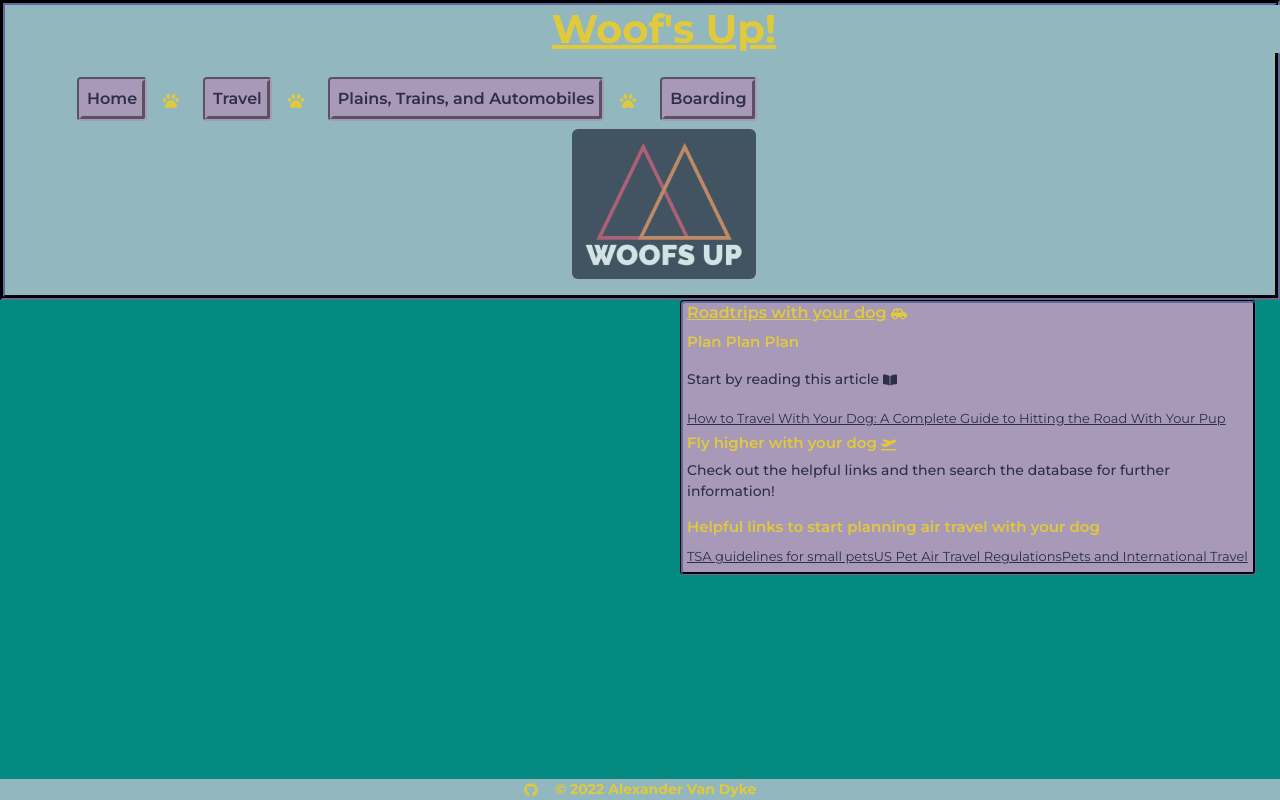
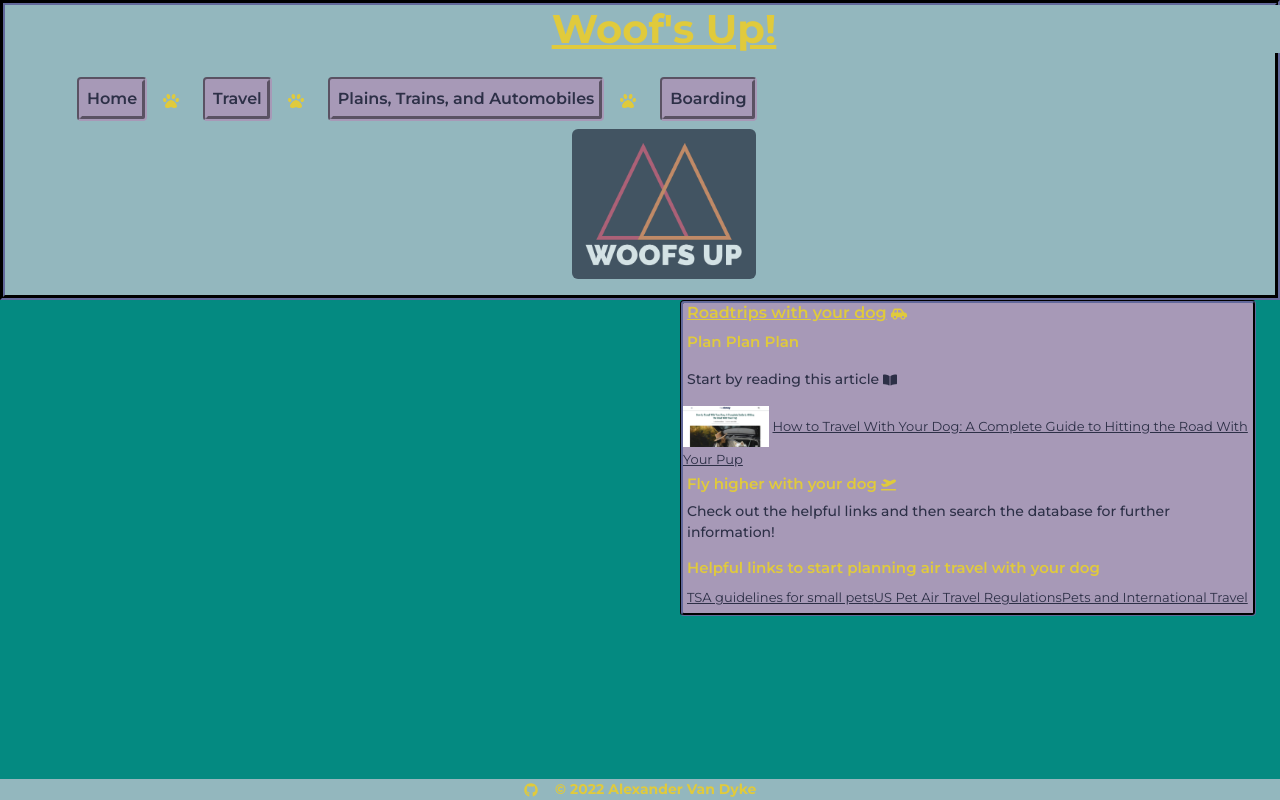
Before and after one commit to AlexandertheGreat491/Woofs_Up, a React (Create React App) app: page /AllTravel in a window 1280 px wide. Built offline with nearby package versions, Linux system fonts and the light colour scheme.

Commit message:
renamed image, inserted it

```diff
--- a/src/pages/AllTravel.js
+++ b/src/pages/AllTravel.js
@@ -1,7 +1,10 @@
 import React from "react";
+// imports icons
 import { FaBookOpen } from "react-icons/fa";
 import { FaCarSide } from "react-icons/fa";
 import { FaPlaneDeparture } from "react-icons/fa";
+// imports the article image
+import guide from "../assets/images/guide.jpg";
 
 const AllTravel = () => {
   return (
@@ -17,6 +20,12 @@ const AllTravel = () => {
         Start by reading this article
         <FaBookOpen className="ms-1" />
       </p>
+      <img
+      src={guide}
+      style={{ width: "15%", height: "15%" }}
+      alt="thumbnail"
+      id="article"
+      />
       <a
         href="https://be.chewy.com/how-to-travel-with-your-dog-a-complete-guide-to-hitting-the-road-with-your-pup-2/?gclid=CjwKCAjwtKmaBhBMEiwAyINuwJ3pCtt84IeEGNc80_cOnM5oe2b0baHjuKuycUq4GtqwXoPONwx0gRoCGEcQAvD_BwE"
         className="mb-1 ms-1"
```
Also changed, not shown: src/assets/images/guide.jpg (renamed from src/assets/images/complete_guide.jpg).
